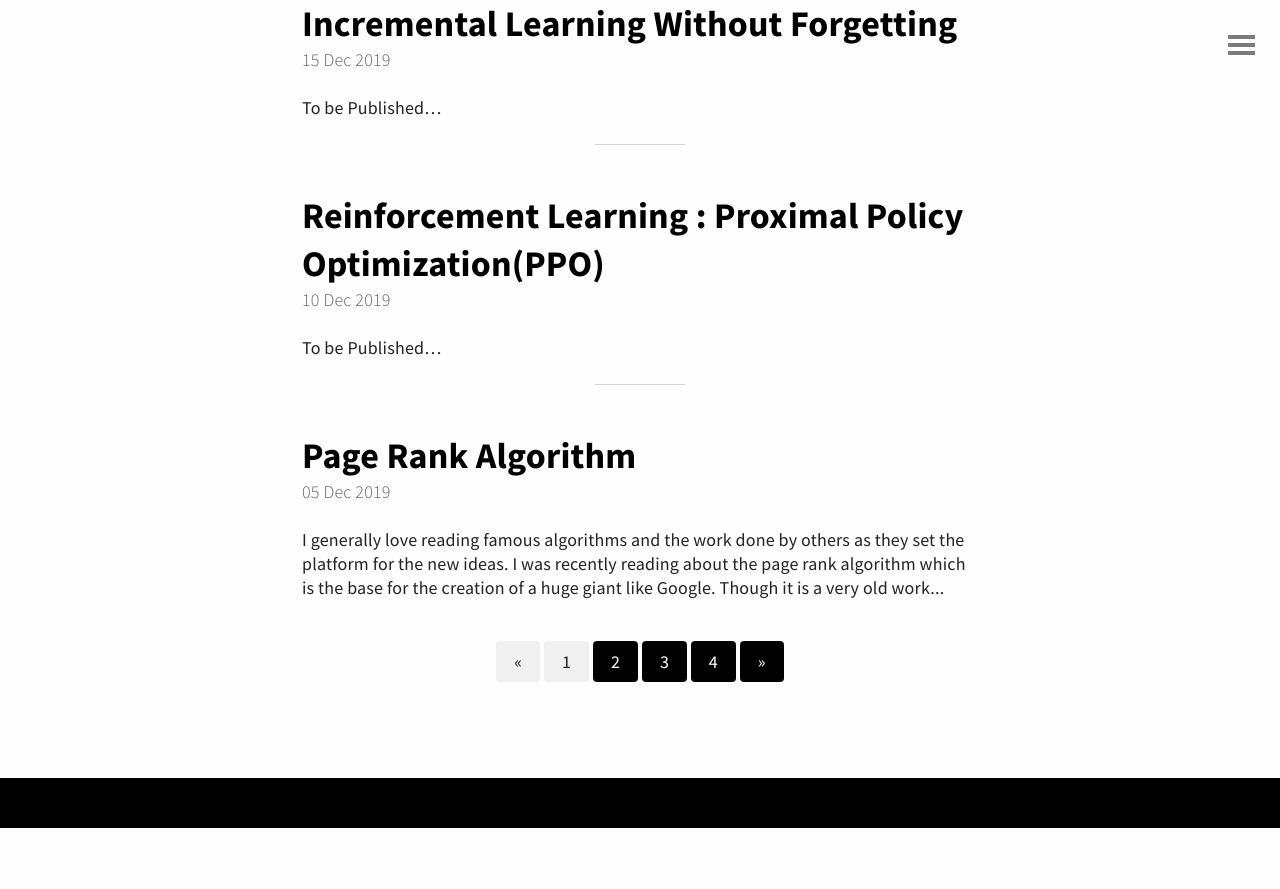
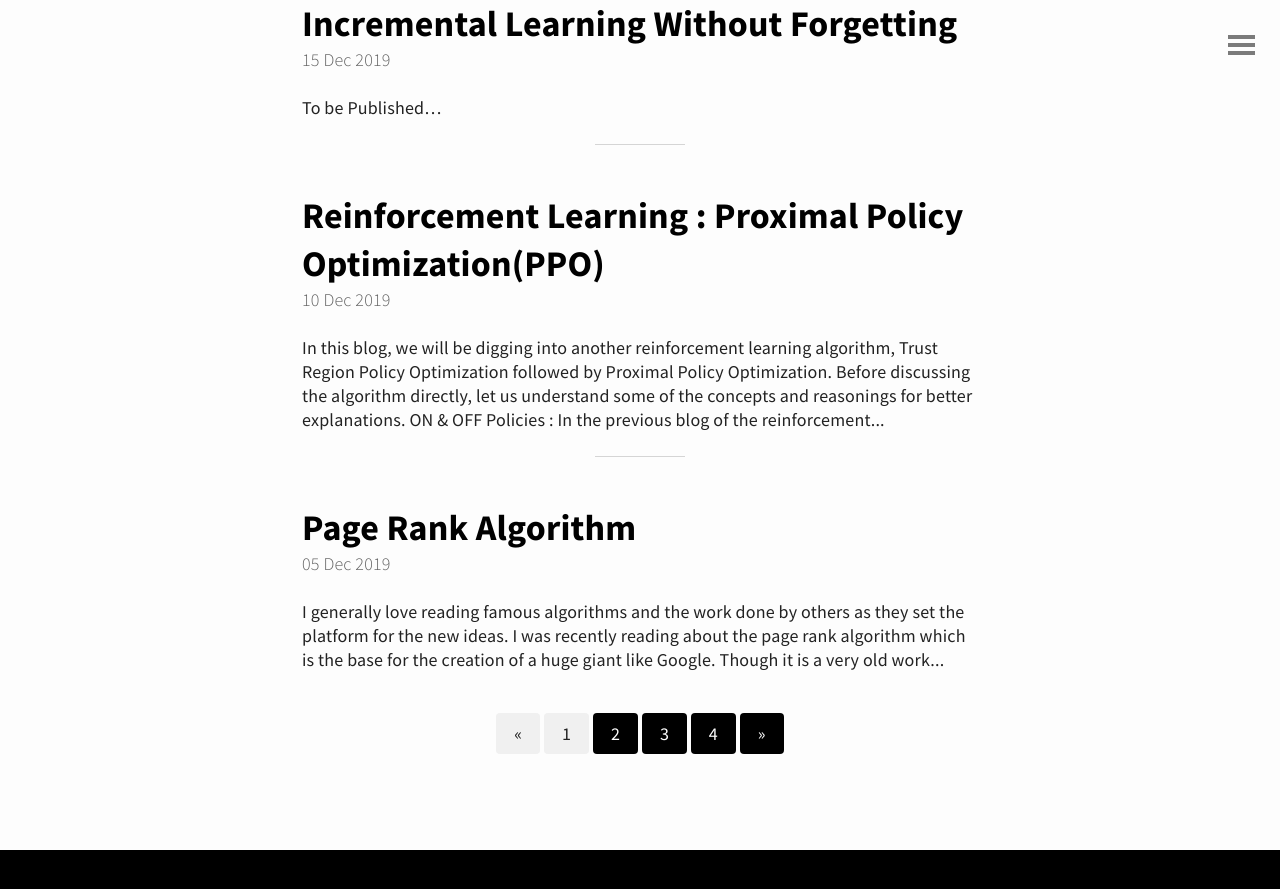
Before and after one commit to spraphul/blog, a Jekyll site: the page built from index.html, in a window 1280 px wide and 900 px high, scrolled down 1391 px. Shown: the top 889 px of the window. Built offline with Jekyll 4.4.1, drawn with Linux system fonts in a browser that asks for light colours; the list of posts is cut into pages by our own code; before the commit the page ends 2219 px from its top, so only the background shows below that.

Commit message:
Update 2019-12-10-RL5.md

```diff
--- a/_posts/2019-12-10-RL5.md
+++ b/_posts/2019-12-10-RL5.md
@@ -2,6 +2,6 @@
 title : Reinforcement Learning &#58; Proximal Policy Optimization(PPO)
 ---
 
-![rl51](https://www.programmersought.com/images/421/e4ad26df83be0de427fae019ecaa2295.png)
+In this blog, we will be digging into another reinforcement learning algorithm, **Trust Region Policy Optimization** followed by **Proximal Policy Optimization**. Before discussing the algorithm directly, let us understand some of the concepts and reasonings for better explanations.
 
-To be Published...
+**ON & OFF Policies** : In the previous blog of the reinforcement learning thread, we studied about the A2C and A3C algorithms where we used to keep a replay buffer memory to store the previous states and randomly chose a batch to train the model. This type of strategy is said to be **OFF** as they do not update the model based on the current performance. The **ON** policy models, on the other hand, update the model episode by episode based on the current exploration of the agent.
```
